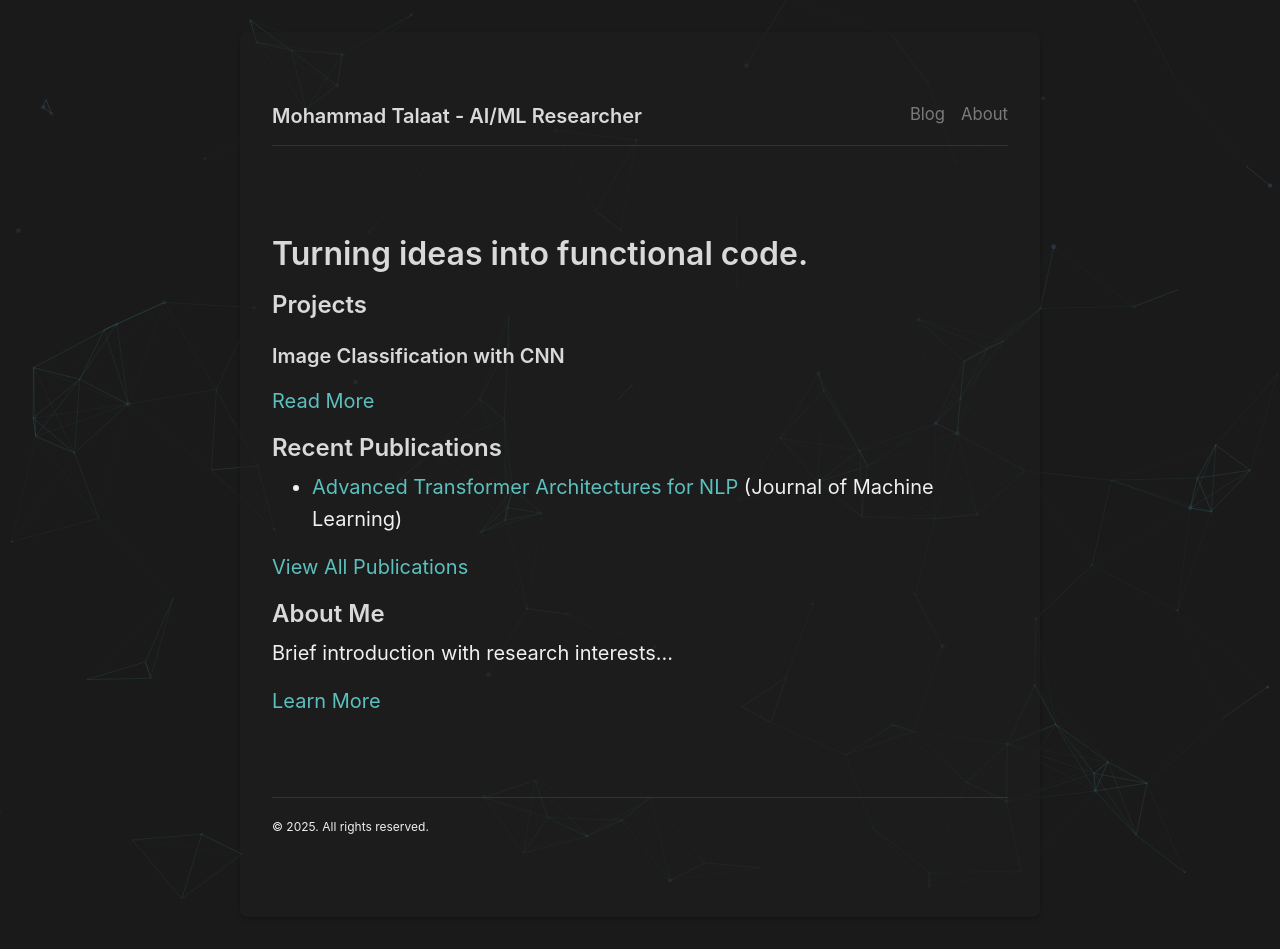
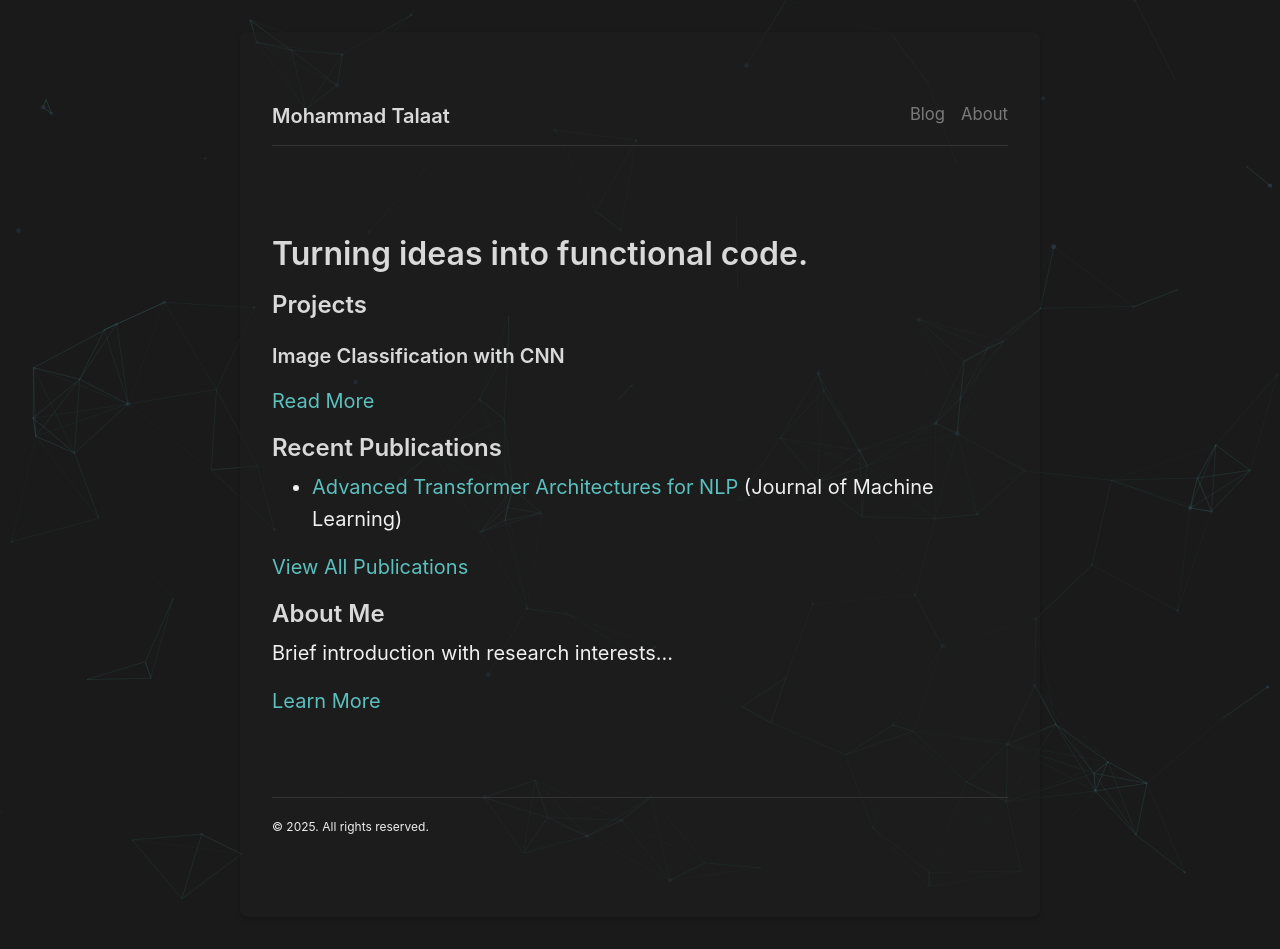
Before and after one commit to Mohammad-Talaat7/Mohammad-Talaat7.github.io, a Jekyll site: the page built from index.markdown, in a window 1280 px wide. Built offline with Jekyll 4.4.1, drawn with Linux system fonts in a browser that asks for light colours; the list of posts is cut into pages by our own code.

Commit message:
Update _config.yml

```diff
--- a/_config.yml
+++ b/_config.yml
@@ -1,5 +1,5 @@
 # Setup
-title: Mohammad Talaat - AI/ML Researcher
+title: Mohammad Talaat
 description: Research portfolio showcasing machine learning projects and publications
 url: https://mohammad-talaat7.github.io/
 paginate: 1
```
